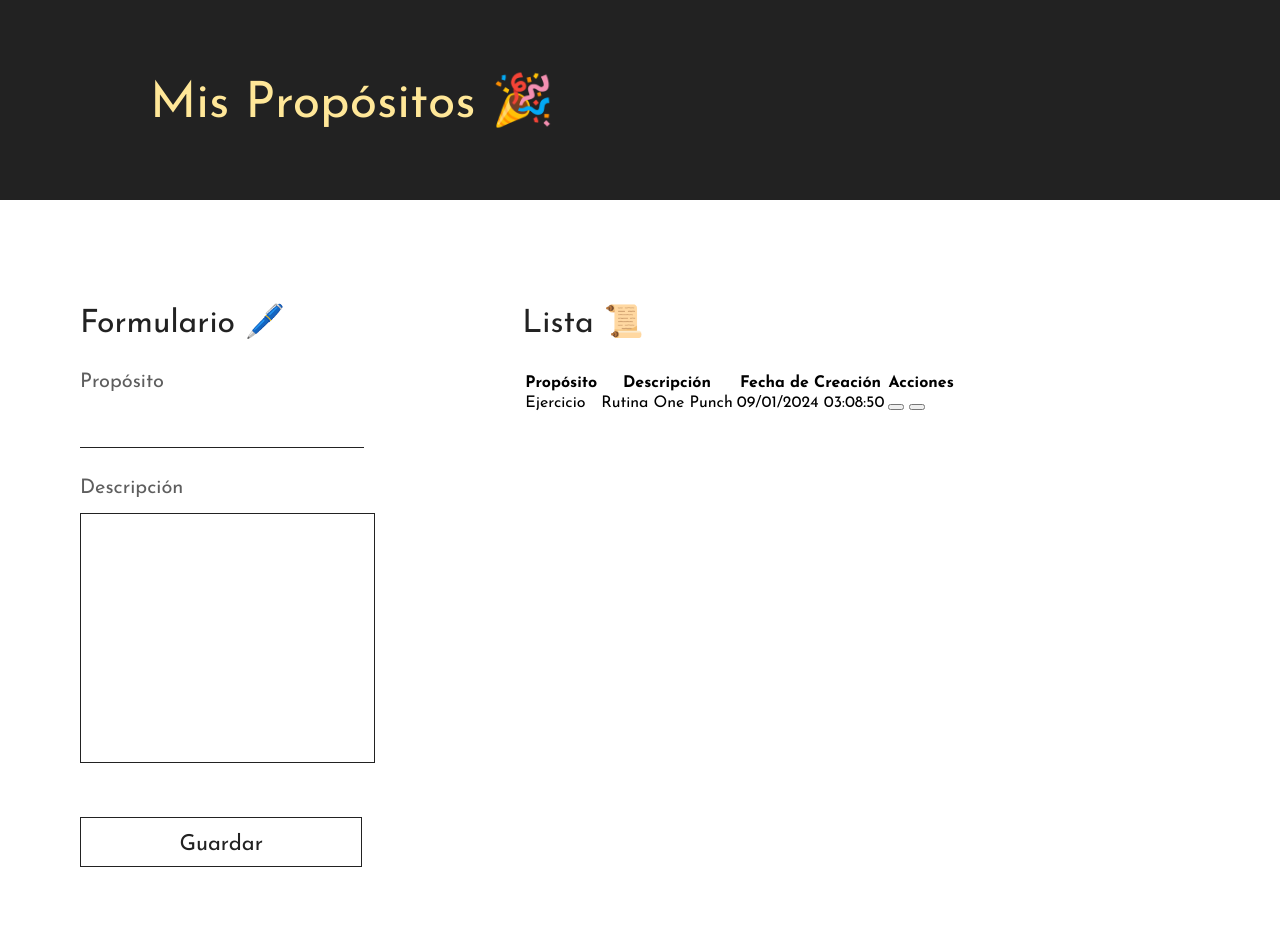
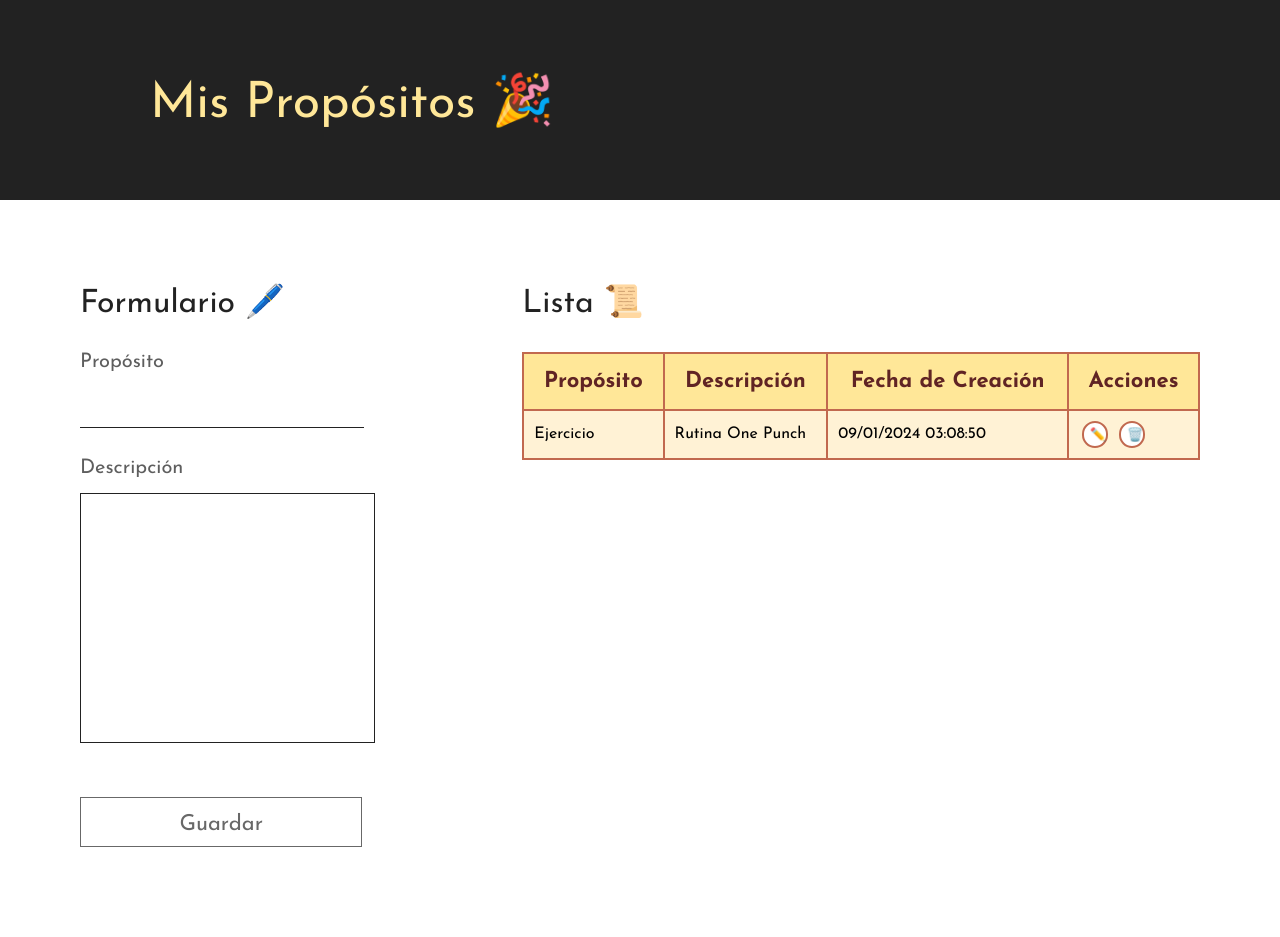
Before and after one commit to hShamed/New-Year-ToDo, a PHP site: page / in a window 1280 px wide. After the commit the page ends 847 px from the top, so only its background shows below. Run offline with PHP 8.4, Linux system fonts and the light colour scheme.

Commit message:
Se agregó diseños a la tabla y animaciones en el index

```diff
--- a/index.php
+++ b/index.php
@@ -31,21 +31,25 @@
         <aside class="rightContent">
             <p class="titleContent">Lista 📜</p>
             <table class="objectivesTable">
-                <tr class="objectivesHeader">
+                <thead>
+                    <tr>
                         <th>Propósito</th>
                         <th>Descripción</th>
                         <th>Fecha de Creación</th>
                         <th>Acciones</th>
                     </tr>
+                </thead>
+                <tbody>
                     <tr>
                         <td>Ejercicio</td>
                         <td>Rutina One Punch</td>
                         <td>09/01/2024 03:08:50</td>
                         <td>
-                        <button class="btnEdit"></button>
-                        <button class="btnDelete"></button>
+                            <button class="btnTable">✏️</button>
+                            <button class="btnTable">🗑️</button>
                         </td>
                     </tr>
+                </tbody>
             </table>
         </aside>
     </div>
--- a/styles/styles.css
+++ b/styles/styles.css
@@ -40,7 +40,7 @@ body {
 
 .leftContent {
     width: 25%;
-    margin: 40px 50px;
+    margin: 20px 50px;
     padding: 30px;
 }
 
@@ -92,11 +92,49 @@ body {
     background: none;
     font-family: Josefin;
     font-size: 22px;
-    color: #222222;
+    color: #686868;
+}
+
+.btnForm:hover {
+    background-color: #ffdb68;
+    color: #000000;
+    cursor: pointer;
 }
 
 .rightContent {
     width: 60%;
-    margin: 40px 50px;
+    margin: 20px 50px;
     padding: 30px;
 }
+
+.objectivesTable {
+    width: 100%;
+    background-color: #c1694f;
+}
+
+.objectivesTable th {
+    padding: 16px;
+    font-size: 22px;
+    color: #602424;
+    background-color: #ffe798;
+}
+
+.objectivesTable td {
+    background: #fff2d5;
+    padding: 10px;
+}
+
+.btnTable {
+    width: 2em;
+    height: 2em;
+    margin: 0 0.2em;
+    border: 2px solid #c1694f;
+    border-radius: 1em;
+    background-color: #fff;
+}
+
+.btnTable:hover {
+    cursor: pointer;
+    scale: 120%;
+    background-color: #ffe798;
+}
```
Lines whose indentation alone changed are shown as unchanged.
